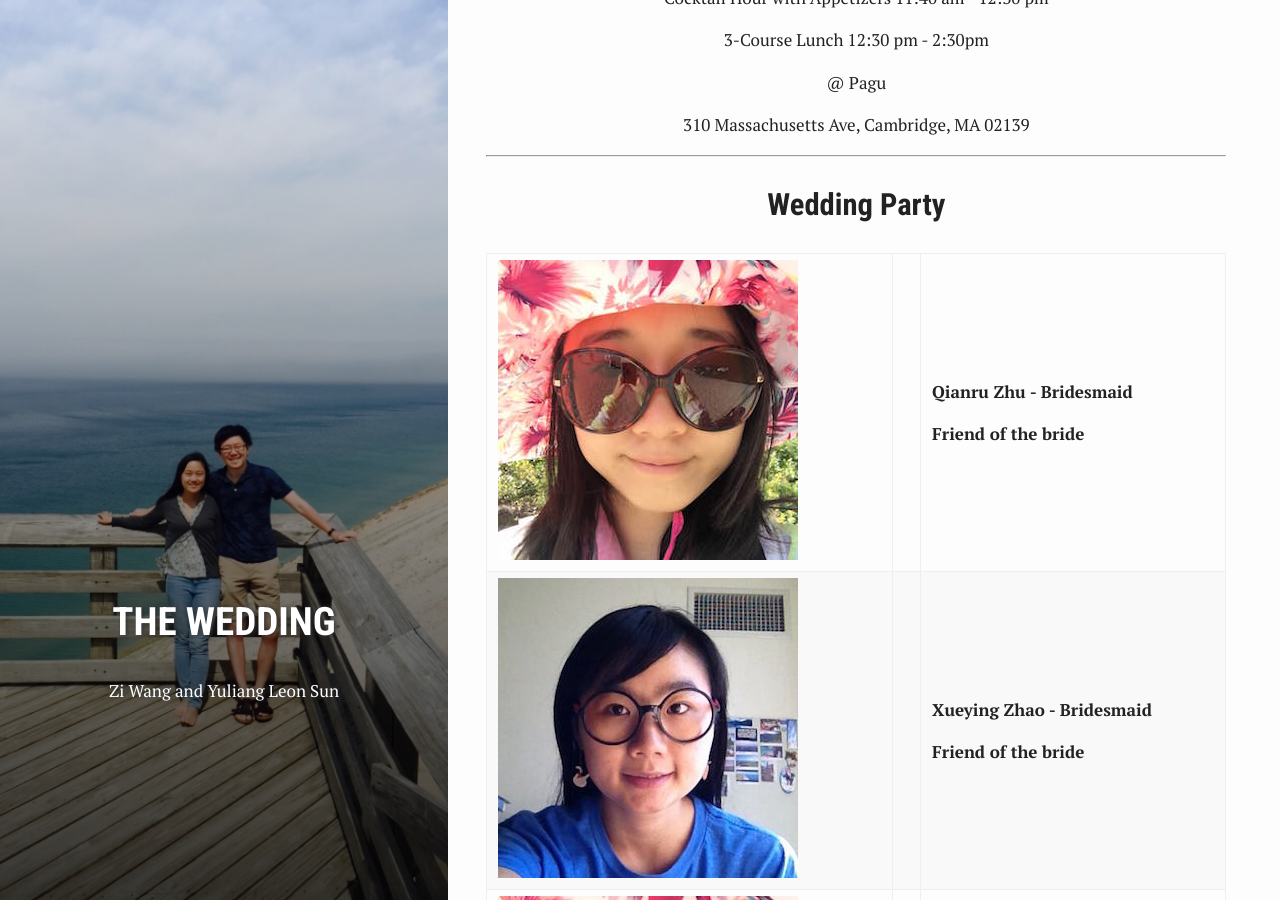
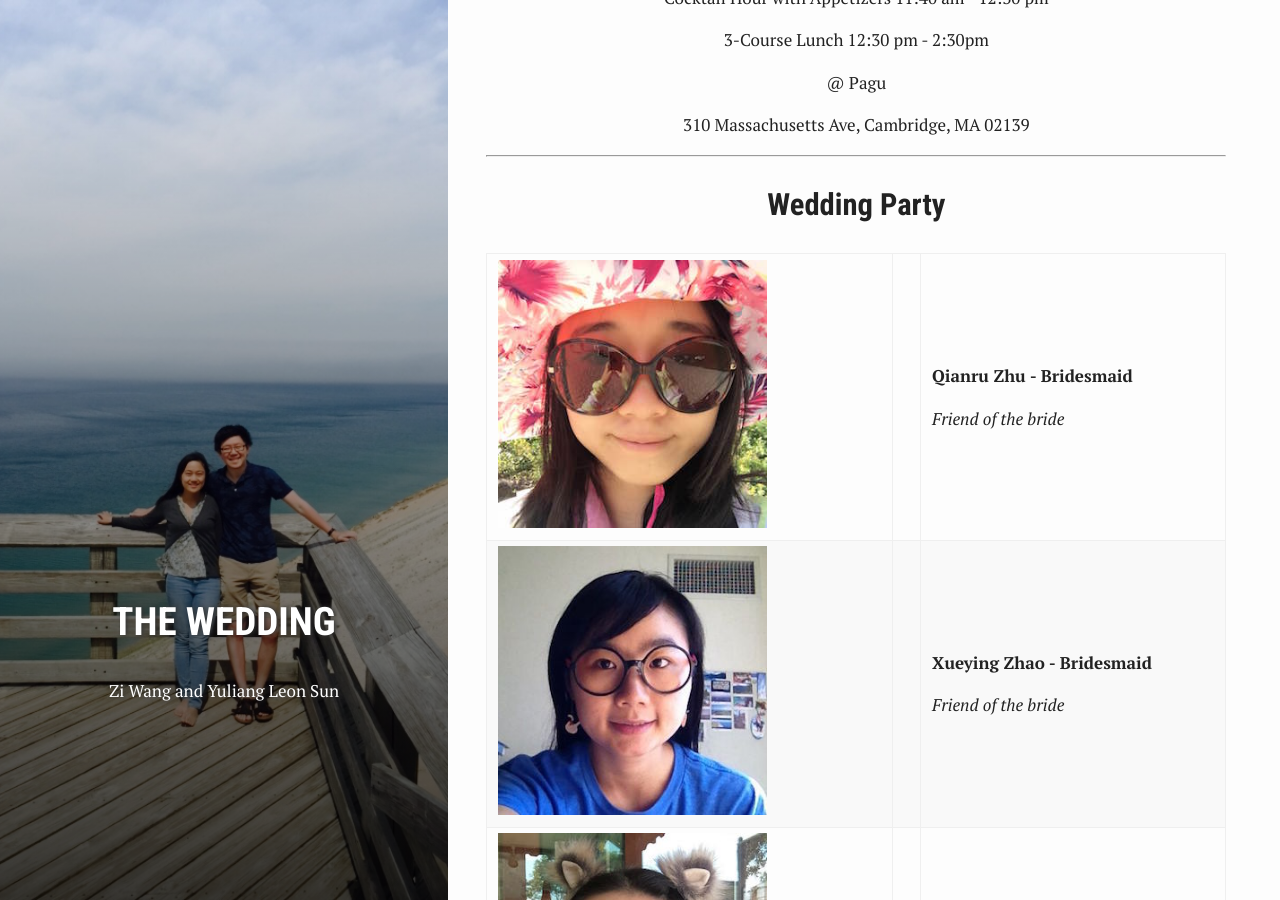
Before and after one commit to zwyls/zwyls.github.io, a Jekyll site: the page built from index.html, in a window 1280 px wide and 900 px high, scrolled down 634 px. Built offline with Jekyll 4.4.1, drawn with Linux system fonts in a browser that asks for light colours.

Commit message:
update pic

```diff
--- a/index.html
+++ b/index.html
@@ -30,21 +30,21 @@
 <h2>Wedding Party</h2>
 <table style="width:100%">
   <tr>
-    <td><img src="http://zwyls.com/assets/wedding-party/Qianru.jpg" /><td>
+    <td><img src="http://zwyls.com/assets/wedding-party/Qianru.jpg" style="width: 70%; height: 70%"/><td>
     <td><p><b>Qianru Zhu - Bridesmaid</b><p>
-    <p><b>Friend of the bride</b><p>
+    <p><i>Friend of the bride</i><p>
     </td>
   </tr>
   <tr>
-    <td><img src="http://zwyls.com/assets/wedding-party/Xueying.jpg" /><td>
+    <td><img src="http://zwyls.com/assets/wedding-party/Xueying.jpg" style="width: 70%; height: 70%"/><td>
     <td><p><b>Xueying Zhao - Bridesmaid</b><p>
-    <p><b>Friend of the bride</b><p>
+    <p><i>Friend of the bride</i><p>
     </td>
   </tr>
   <tr>
-    <td><img src="http://zwyls.com/assets/wedding-party/Qianru.jpg" /><td>
+    <td><img src="http://zwyls.com/assets/wedding-party/Yuling.jpg" style="width: 70%; height: 70%"/><td>
     <td><p><b>Yuling Sun - Bridesmaid</b><p>
-    <p><b>Sister of the groom</b><p>
+    <p><i>Sister of the groom</i><p>
     </td>
   </tr>
 </table>
```
